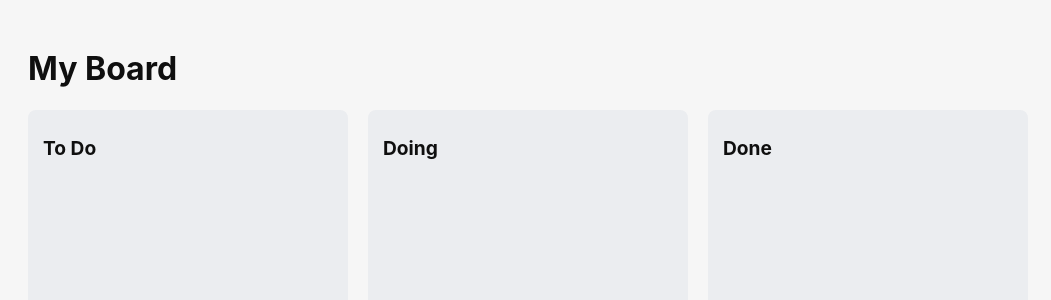
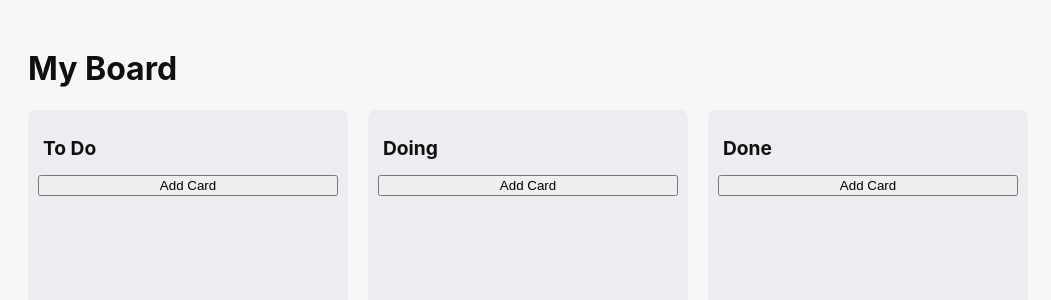
Before and after one commit to nhylan/kanban-personal, a React (Vite) app: page / in a window 1280 px wide. Shown: the top 300 px of the page, without its empty margins (0-1051 px from the left). Built offline with nearby package versions, Linux system fonts and the light colour scheme.

Commit message:
GREEN: can add cards to columns

```diff
--- a/src/App.tsx
+++ b/src/App.tsx
@@ -1,26 +1,81 @@
+import { useState } from "react";
 import "./App.css";
+
+interface Card {
+  id: string;
+  title: string;
+  columnTitle: string;
+}
 
 interface ColumnProps {
   title: string;
+  cards: Card[];
+  onAddCard: (title: string) => void;
 }
 
-function Column({ title }: ColumnProps) {
+function Column({ title, cards, onAddCard }: ColumnProps) {
+  const [isAdding, setIsAdding] = useState(false);
+  const [newCardTitle, setNewCardTitle] = useState("");
+
+  const handleSubmit = (e: React.FormEvent) => {
+    e.preventDefault();
+    if (newCardTitle.trim()) {
+      onAddCard(newCardTitle);
+      setNewCardTitle("");
+      setIsAdding(false);
+    }
+  };
+
   return (
     <section className="column">
       <h2>{title}</h2>
+      <div className="card-list">
+        {cards.map((card) => (
+          <div key={card.id} className="card">
+            {card.title}
+          </div>
+        ))}
+      </div>
+      {isAdding ? (
+        <form onSubmit={handleSubmit}>
+          <input
+            autoFocus
+            placeholder="Card title..."
+            value={newCardTitle}
+            onChange={(e) => setNewCardTitle(e.target.value)}
+          />
+        </form>
+      ) : (
+        <button onClick={() => setIsAdding(true)}>Add Card</button>
+      )}
     </section>
   );
 }
 
 function App() {
   const columns = ["To Do", "Doing", "Done"];
+  const [cards, setCards] = useState<Card[]>([]);
+
+  const handleAddCard = (columnTitle: string, title: string) => {
+    const newCard: Card = {
+      id: Math.random().toString(36).substr(2, 9),
+      title,
+      columnTitle,
+    };
+    setCards([...cards, newCard]);
+  };
 
   return (
     <main className="container">
       <h1>My Board</h1>
       <div className="board">
         {columns.map((title) => (
-          <Column key={title} title={title} />
+          <Column
+            key={title}
+            title={title}
+            cards={cards.filter((c) => c.columnTitle === title)}
+            onAddCard={(cardTitle) => handleAddCard(title, cardTitle)}
+          />
         ))}
       </div>
     </main>
```
